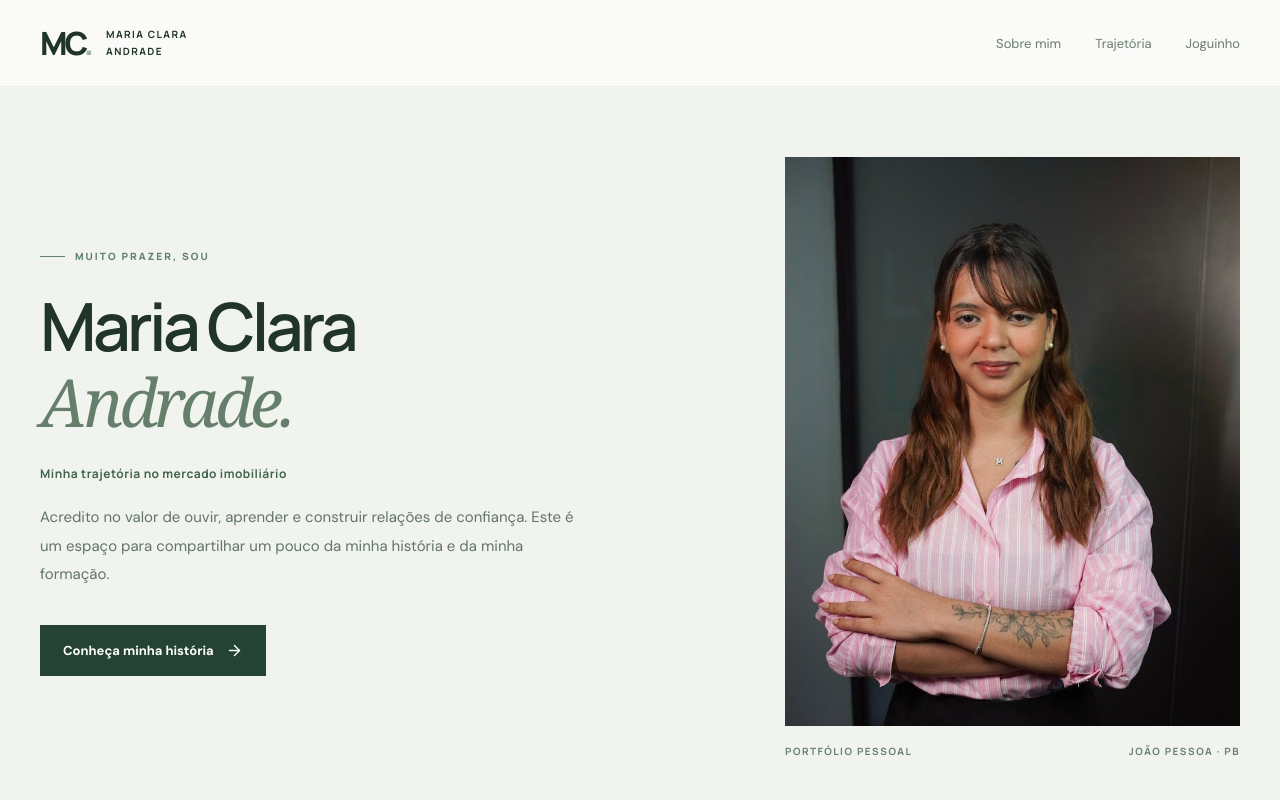
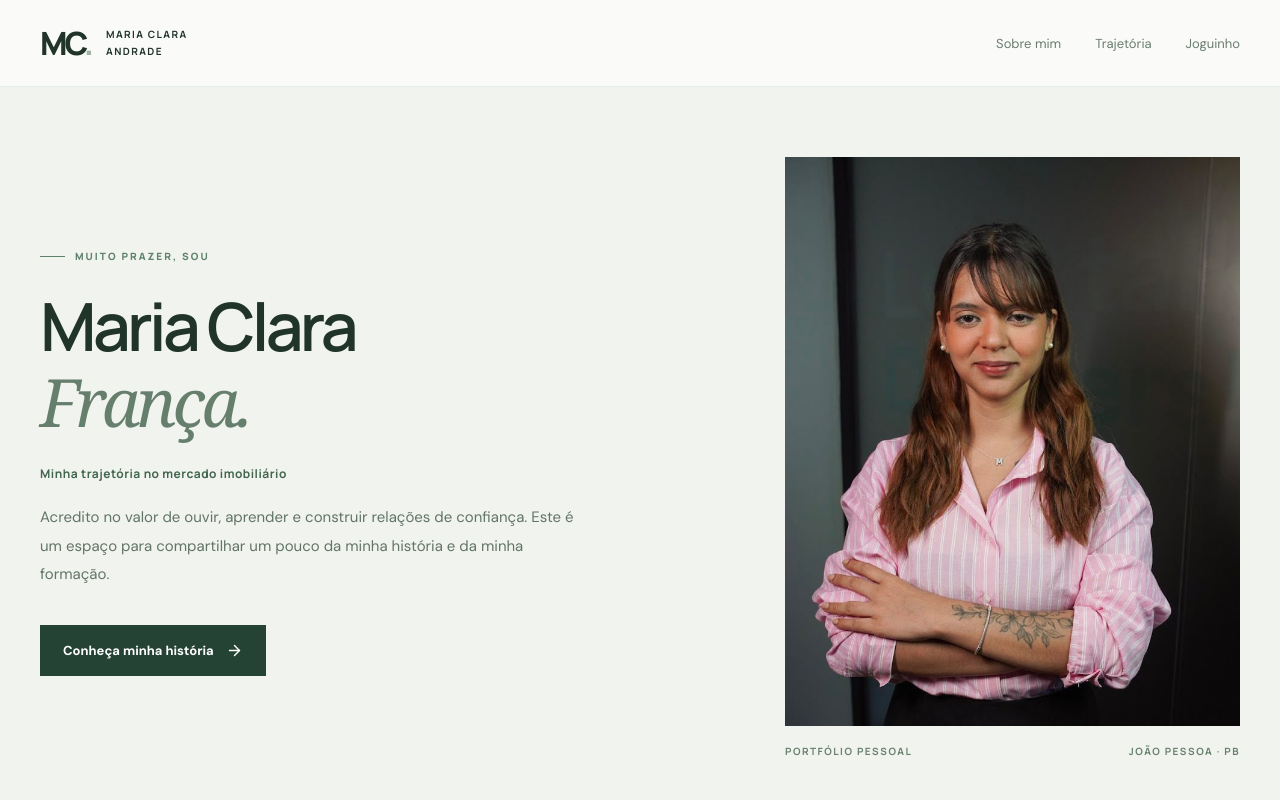
Before and after one commit to jpliratavares/maria-clara-imoveis, a React (Vite) app: page / in a window 1280 px wide. Shown: the top 800 px of the page. Built offline with nearby package versions, Linux system fonts and the light colour scheme.

Commit message:
fix: show Maria Clara França in hero, preserve full name in SEO

```diff
--- a/src/App.tsx
+++ b/src/App.tsx
@@ -13,7 +13,7 @@ function Home() {
       <section className="hero hero-personal"><div className="wrap hero-personal-grid">
         <div className="hero-personal-copy">
           <p className="kicker">MUITO PRAZER, SOU</p>
-          <h1>Maria Clara<br/><em>Andrade.</em></h1>
+          <h1>Maria Clara<br/><em>França.</em></h1>
           <p className="hero-role">Minha trajetória no mercado imobiliário</p>
           <p className="hero-sub">Acredito no valor de ouvir, aprender e construir relações de confiança. Este é um espaço para compartilhar um pouco da minha história e da minha formação.</p>
           <div className="hero-actions"><a className="ctn-btn" href="#sobre">Conheça minha história <ArrowRight size={17}/></a></div>
```
